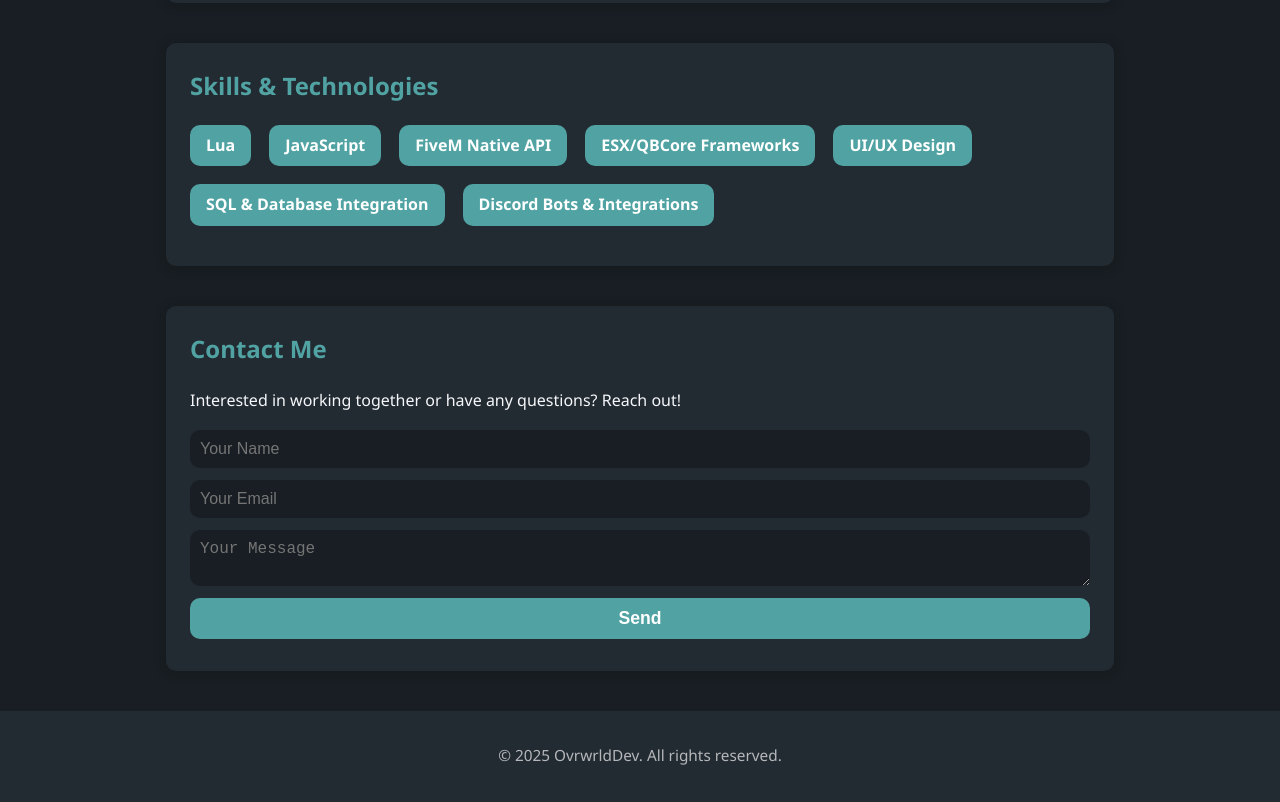
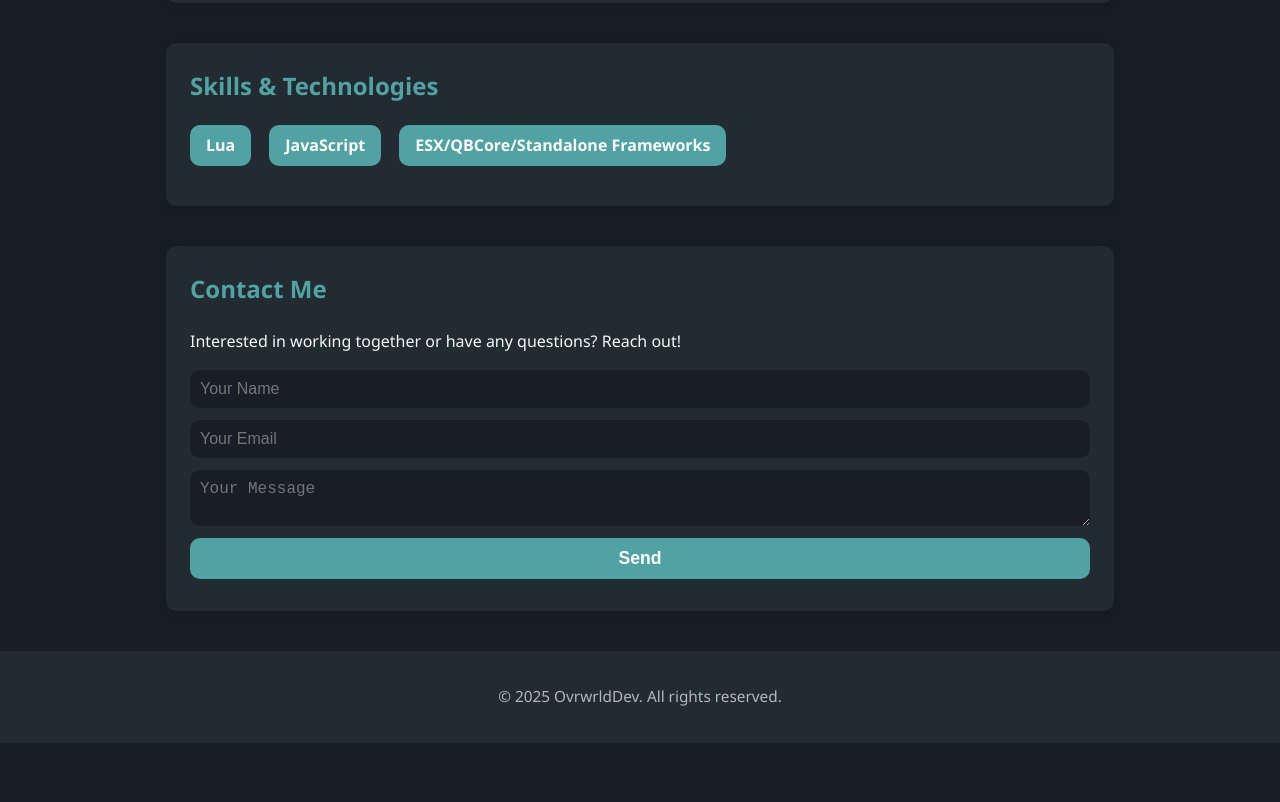
Before and after one commit to OvrwrldDev/fivem-portfolio, a plain HTML site: page index.html in a window 1280 px wide. Shown: the part 960-1762 px from the top of the page. After the commit the page ends 1703 px from the top, so only its background shows below. Drawn offline with Linux system fonts and the light colour scheme.

Commit message:
Update index.html

```diff
--- a/index.html
+++ b/index.html
@@ -65,11 +65,7 @@
     <ul class="skills-list">
       <li>Lua</li>
       <li>JavaScript</li>
-      <li>FiveM Native API</li>
-      <li>ESX/QBCore Frameworks</li>
-      <li>UI/UX Design</li>
-      <li>SQL & Database Integration</li>
-      <li>Discord Bots & Integrations</li>
+      <li>ESX/QBCore/Standalone Frameworks</li>
     </ul>
   </section>
 
```
